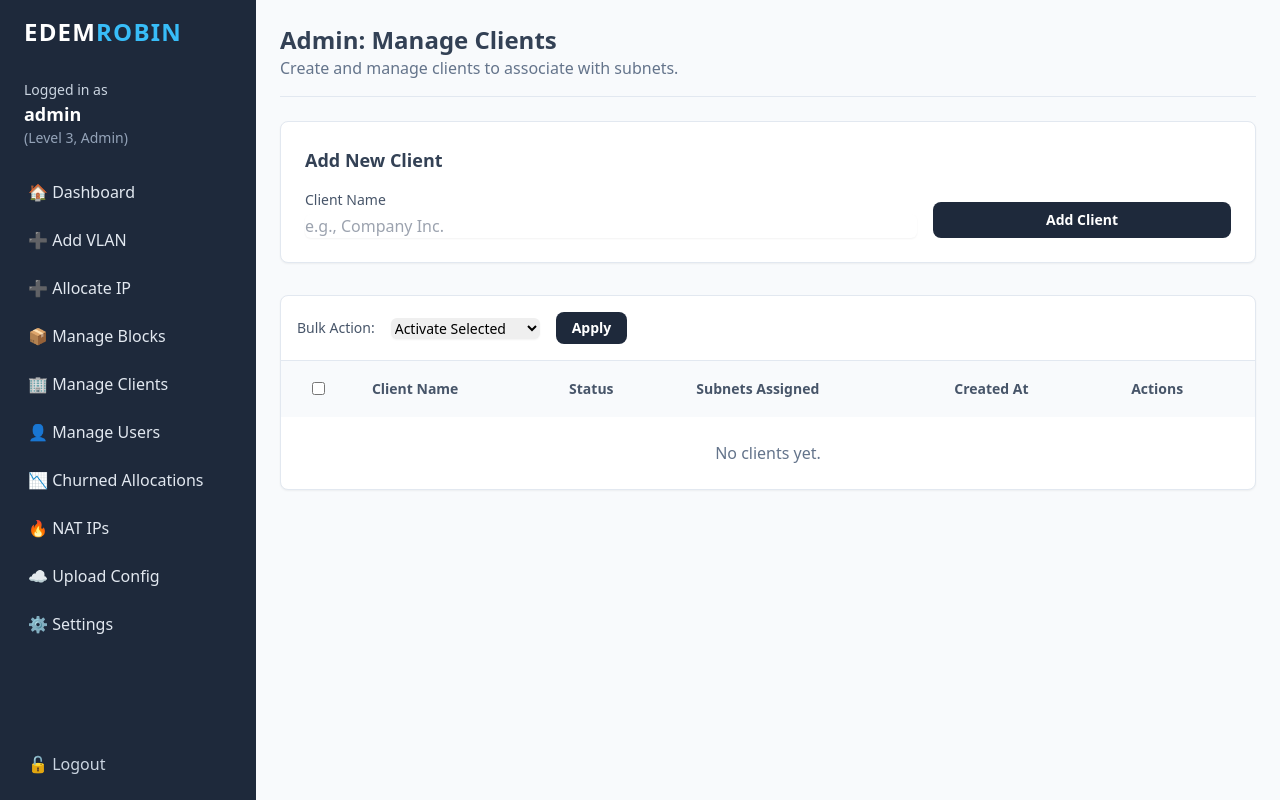
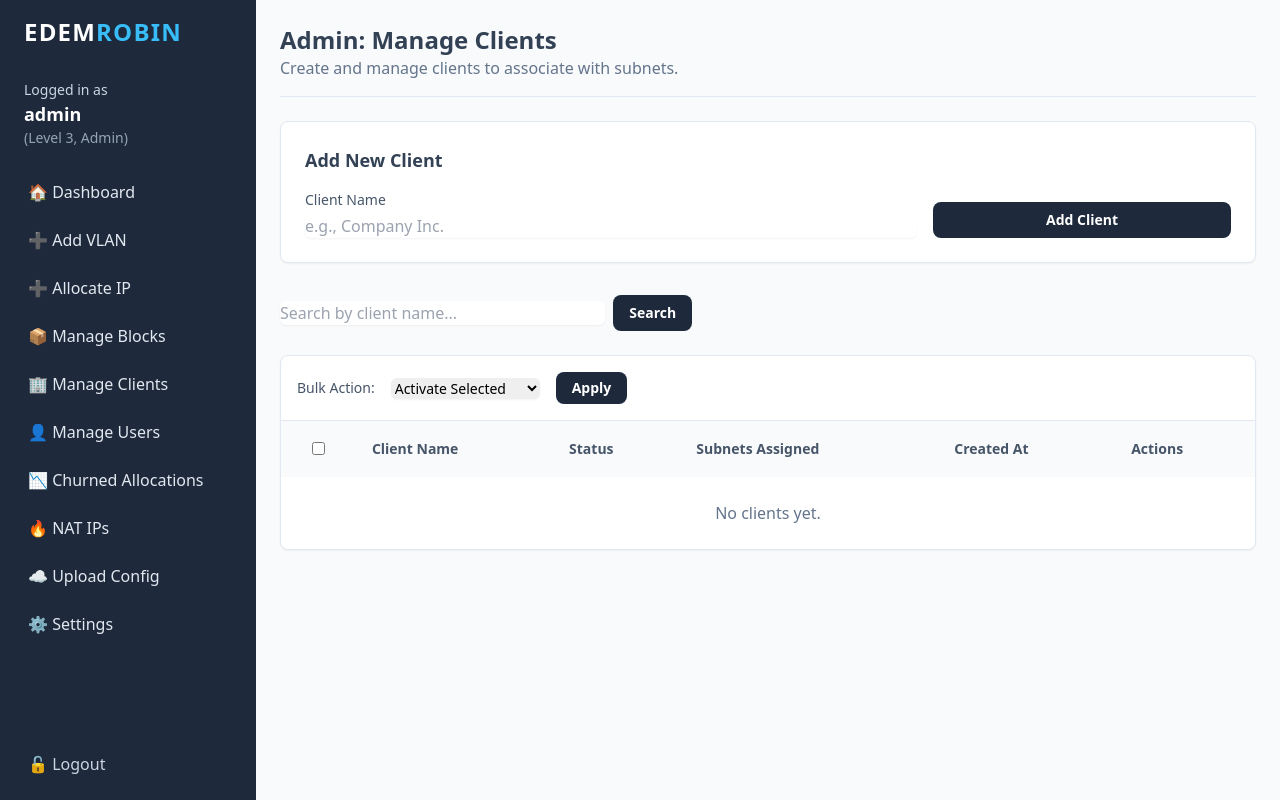
Before and after one commit to kojoedem/edemrobin, a FastAPI app: page /admin/clients in a window 1280 px wide. Run offline with FastAPI, Linux system fonts and the light colour scheme; the visitor is signed in with stand-in values (Sample User, id 1); data comes from the database, SQL or seed files in the repository; data that the repository does not hold is empty; some libraries are stand-ins or nearby versions.

Commit message:
Feat: Add client search and enhance dashboard UI
This commit introduces a new search functionality on the "Manage Clients" page and further enhances the dashboard UI based on user feedback.

Features:
- Added a search bar to the "Manage Clients" page to allow for easy filtering of clients by name.
- Restructured the dashboard to have a sticky header, so the stats cards and search bar remain visible while scrolling.

```diff
--- a/app.py
+++ b/app.py
@@ -342,10 +342,13 @@ def delete_block_action(request: Request, block_id: int, db: Session = Depends(g
 # --- Client Management ---
 @app.get("/admin/clients", response_class=HTMLResponse)
 @admin_required
-def admin_clients_page(request: Request, db: Session = Depends(get_db)):
+def admin_clients_page(request: Request, db: Session = Depends(get_db), query: Optional[str] = None):
     user = get_current_user(request, db)
-    clients = db.query(models.Client).order_by(models.Client.name).all()
-    return templates.TemplateResponse("admin_clients.html", {"request": request, "user": user, "clients": clients})
+    clients_query = db.query(models.Client)
+    if query:
+        clients_query = clients_query.filter(models.Client.name.ilike(f"%{query}%"))
+    clients = clients_query.order_by(models.Client.name).all()
+    return templates.TemplateResponse("admin_clients.html", {"request": request, "user": user, "clients": clients, "query": query})
 
 @app.post("/admin/clients/create")
 @admin_required
--- a/templates/admin_clients.html
+++ b/templates/admin_clients.html
@@ -26,6 +26,19 @@
       </div>
     </form>
 </div>
+
+<!-- Search Form -->
+<div class="mb-6">
+    <form action="/admin/clients" method="get" class="flex items-center gap-2">
+        <input type="search" name="query" value="{{ query or '' }}" placeholder="Search by client name..."
+               class="w-full md:w-1/3 border-slate-300 rounded-md shadow-sm focus:border-sky-500 focus:ring-sky-500">
+        <button type="submit" class="bg-slate-800 text-white font-semibold rounded-lg px-4 py-2 text-sm hover:bg-slate-700 transition">Search</button>
+        {% if query %}
+        <a href="/admin/clients" class="text-sm text-slate-600 hover:underline">Clear</a>
+        {% endif %}
+    </form>
+</div>
+
 
 <form action="/admin/clients/bulk_action" method="post">
 <div class="bg-white rounded-lg shadow-sm border border-slate-200 overflow-x-auto">
```
Also changed, not shown: templates/dashboard.html (+9 -5 lines).
